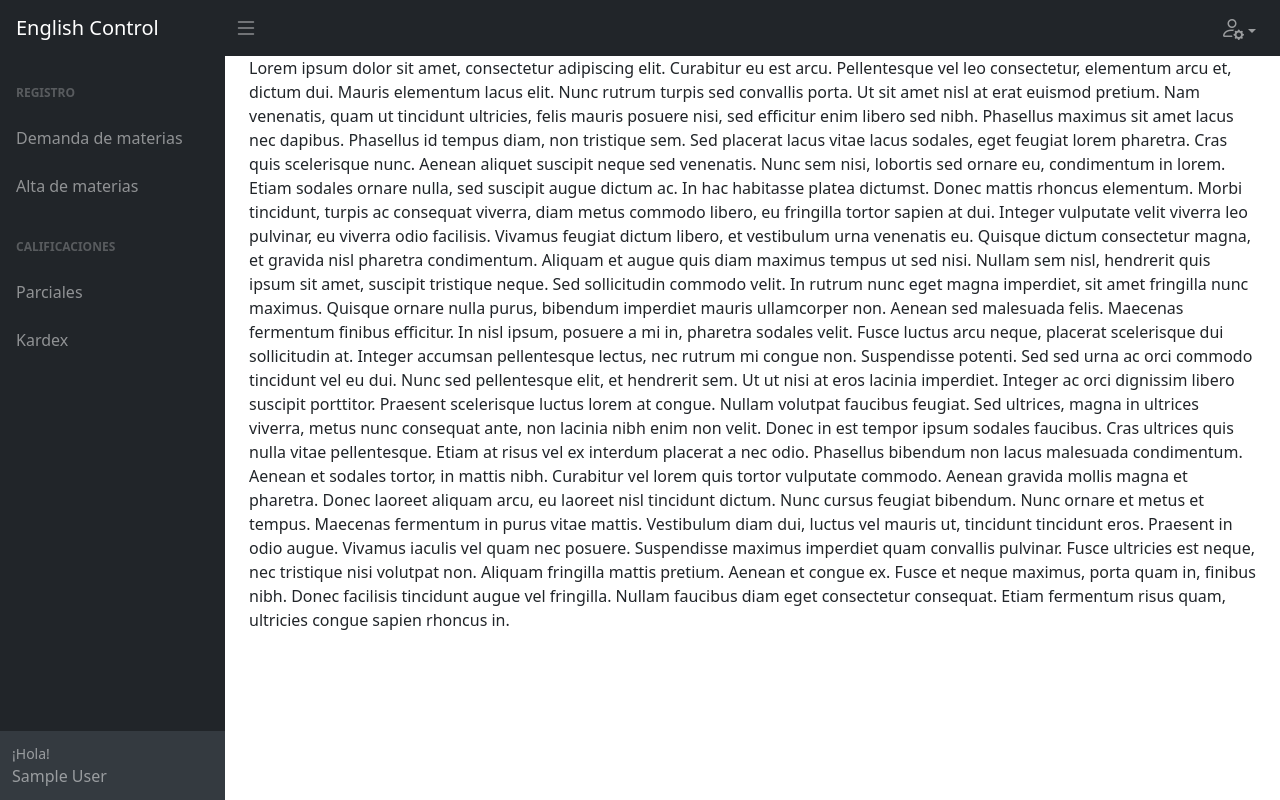
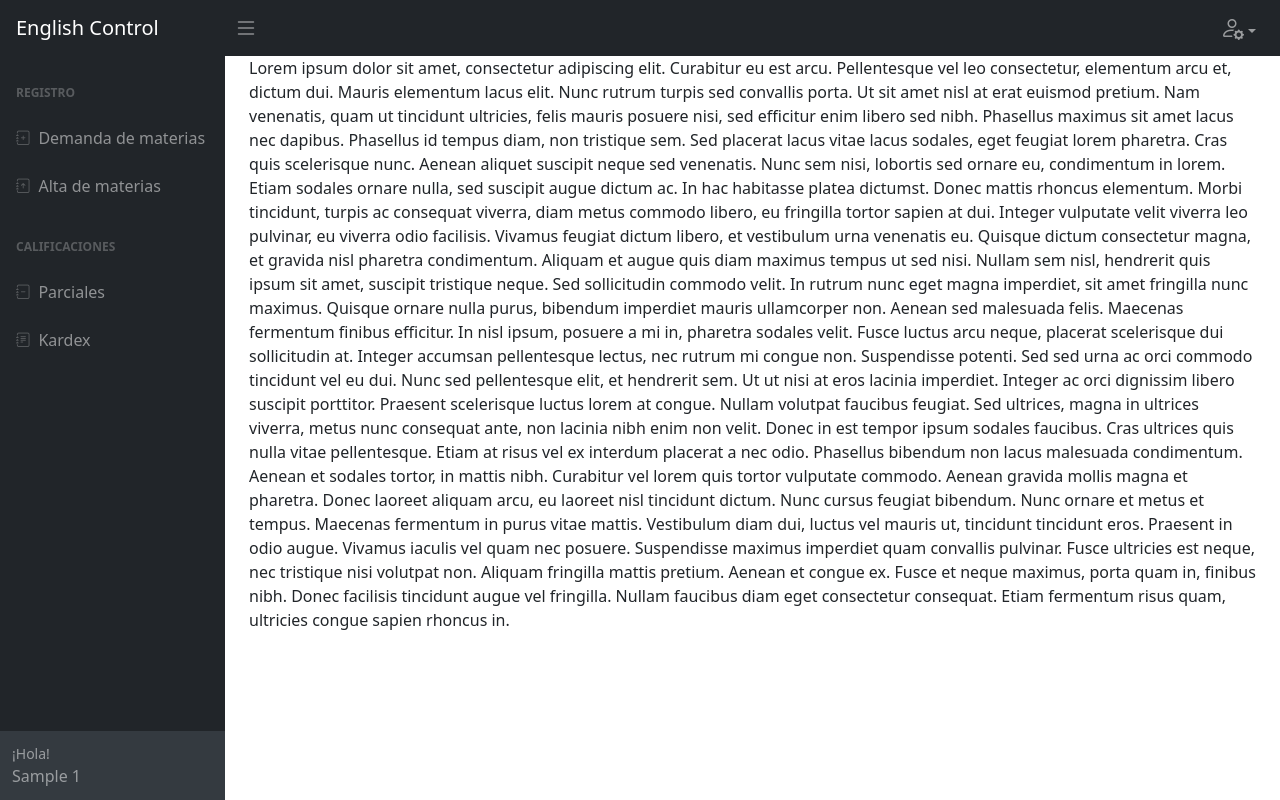
Before and after one commit to ccereceres/english-control, a PHP site: page /panel.php in a window 1280 px wide. Run offline with PHP 8.4, Linux system fonts and the light colour scheme; the visitor is signed in with stand-in values (Sample User, id 1).

Commit message:
icons + changed database to have more data

```diff
--- a/panel.php
+++ b/panel.php
@@ -34,16 +34,20 @@
                             <div class="nav">
                                 <div class="sb-sidenav-menu-heading">Registro</div>
                                 <a class="nav-link" href="panel.php">
+                                    <div class="sb-nav-link-icon"><i class="bi bi-journal-plus"></i></div>
                                     Demanda de materias
                                 </a>
                                 <a class="nav-link" href="panel.php">
+                                    <div class="sb-nav-link-icon"><i class="bi bi-journal-arrow-up"></i></div>
                                     Alta de materias
                                 </a>
                                 <div class="sb-sidenav-menu-heading">Calificaciones</div>
                                 <a class="nav-link" href="panel.php">
+                                    <div class="sb-nav-link-icon"><i class="bi bi-journal-minus"></i></div>
                                     Parciales
                                 </a>
                                 <a class="nav-link" href="panel.php">
+                                    <div class="sb-nav-link-icon"><i class="bi bi-journal-text"></i></div>
                                     Kardex
                                 </a>
                             </div>
@@ -51,7 +55,11 @@
                         <div class="sb-sidenav-footer">
                             <div class="small">¡Hola!</div>
                             <?php
-                                echo $_SESSION["names"];
+                                $string = $_SESSION["names"];
+                                $name = explode(" ", $string);
+                                unset($name[1]);
+                                $name = implode(" ", $name);
+                                echo $name . " " . $_SESSION["apellido_p"];
                             ?>
                         </div>
                     </nav>
```
Also changed, not shown: inc/validar.php (+6 -3 lines).
